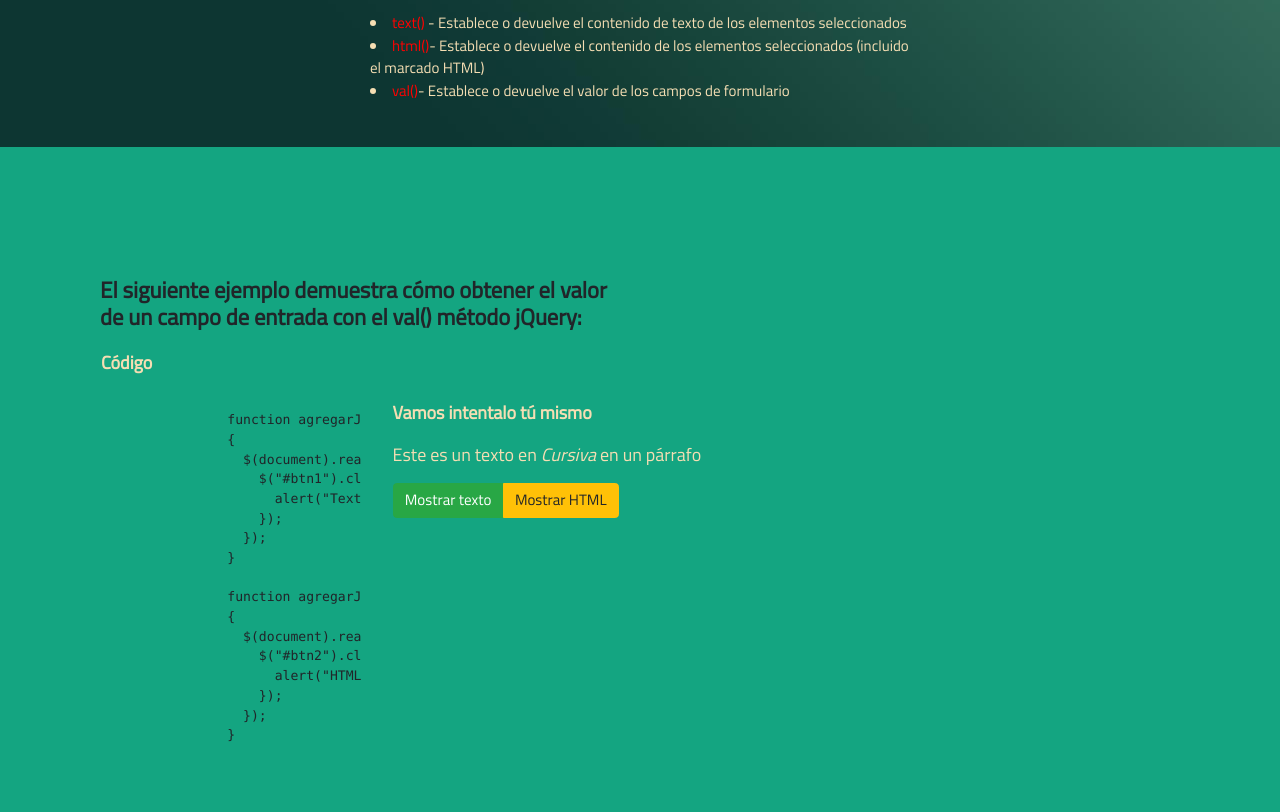
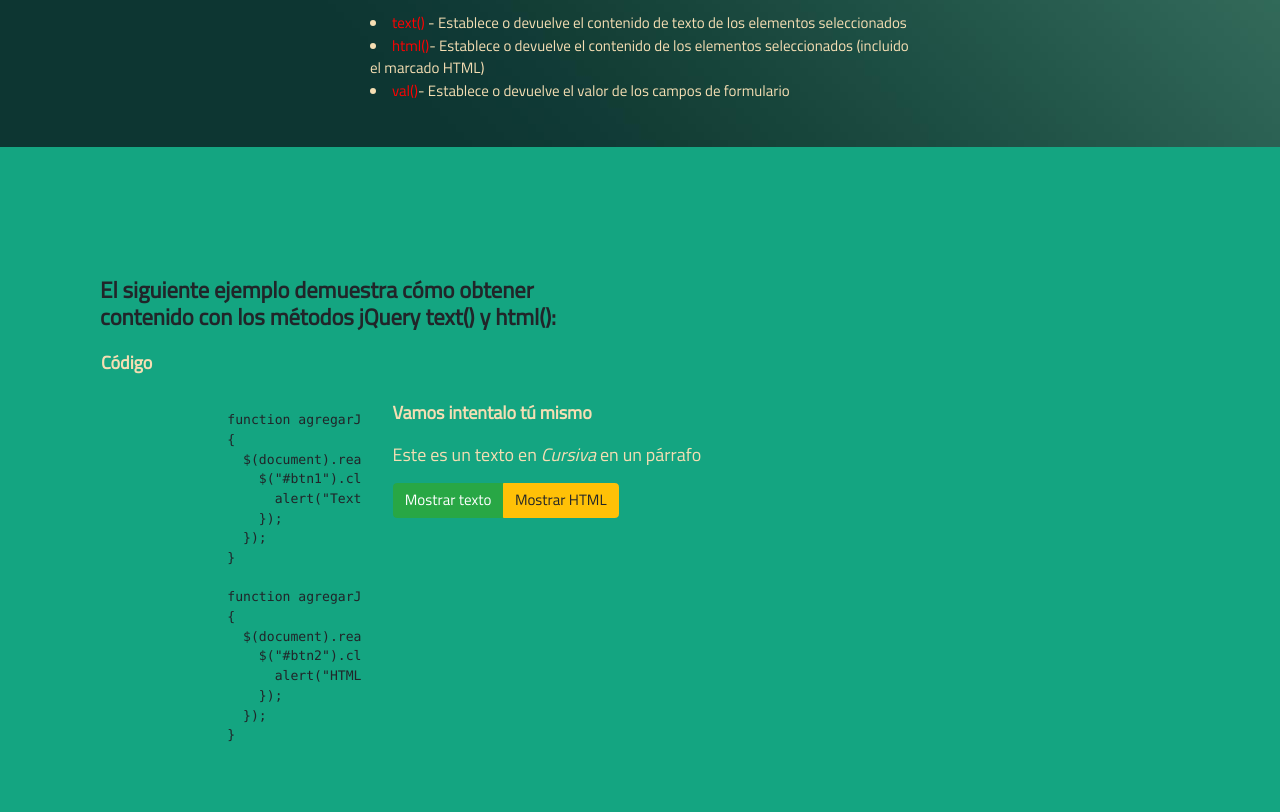
Before and after one commit to dmrodriguez9/8444_Grupo04_PRUEBA, a plain HTML site: page Recursos/html/jQueryGet.html in a window 1280 px wide. Shown: the part 1052-1864 px from the top of the page. Drawn offline with nearby package versions, Linux system fonts and the light colour scheme.

Commit message:
modificaciones

```diff
--- a/Recursos/html/jQueryGet.html
+++ b/Recursos/html/jQueryGet.html
@@ -89,7 +89,7 @@
       <div class="container">
         <div class="col-xs-12 col-sm-12 col-md-6 col-lg-6">
           <br><br><br><br>
-         <h4><b>El siguiente ejemplo demuestra cómo obtener el valor de un campo de entrada con el val() método jQuery:</b></h4>
+         <h4><b>El siguiente ejemplo demuestra cómo obtener contenido con los métodos jQuery text() y html():</b></h4>
          <div id="menu" class="col-xs-12 col-sm-12 col-md-6 col-lg-6">
           <p><b>Código</b></p>
             <pre>
```
